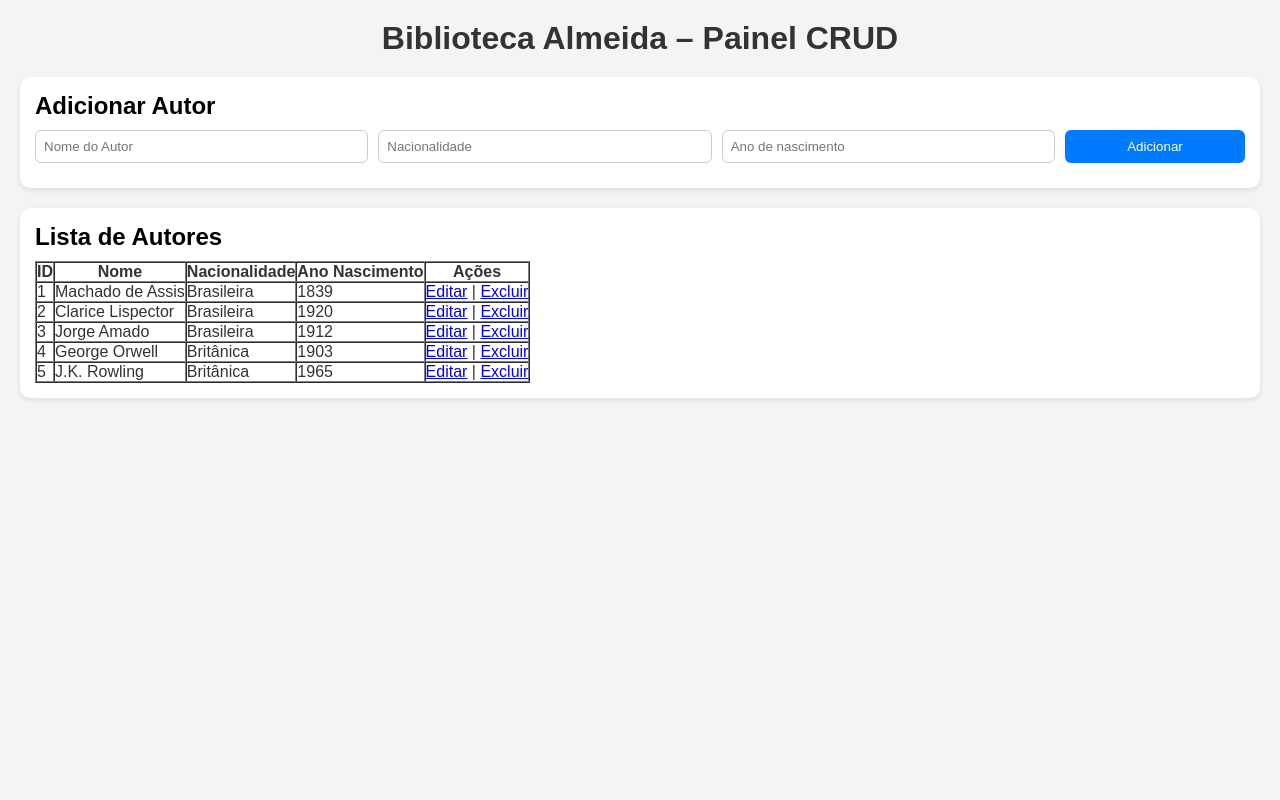
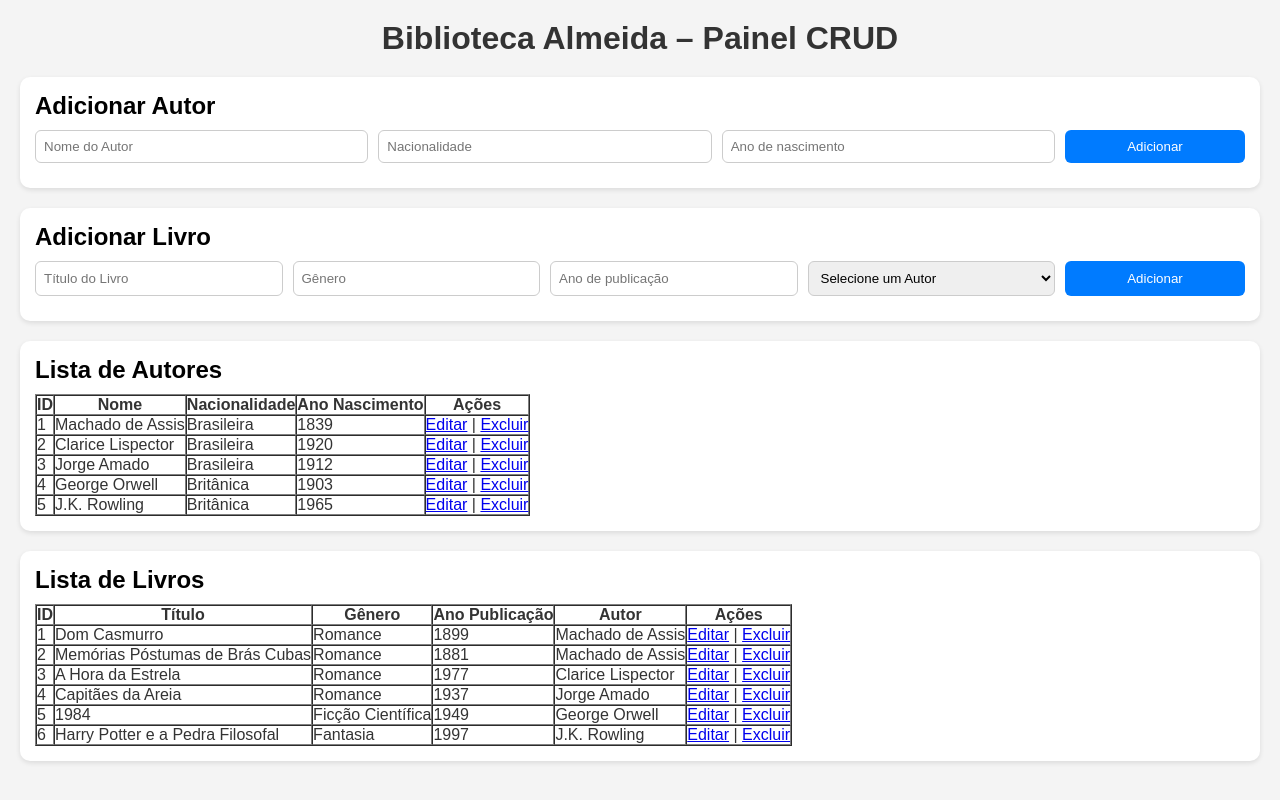
Before and after one commit to Rafael-Almeida23/biblioteca_crud, a PHP site: page /update.php in a window 1280 px wide. Run offline with PHP 8.4, Linux system fonts and the light colour scheme; data comes from the database, SQL or seed files in the repository.

Commit message:
add - livros

```diff
--- a/Biblioteca/index.php
+++ b/Biblioteca/index.php
@@ -35,9 +35,46 @@
     exit;
 }
 
+// ==== Inserir livro (CREATE) ====
+if (isset($_POST['add_livro'])) {
+    $titulo = $_POST['titulo'];
+    $genero = $_POST['genero'];
+    $ano = $_POST['ano_publicacao'];
+    $id_autor = $_POST['id_autor'];
+
+    // Validação do ano de publicação
+    if ($ano <= 1500 || $ano > date("Y")) {
+        die("Ano de publicação inválido!");
+    }
+
+    $sql = "INSERT INTO livros (titulo, genero, ano_publicacao, id_autor) VALUES (?, ?, ?, ?)";
+    $stmt = $pdo->prepare($sql);
+    $stmt->execute([$titulo, $genero, $ano, $id_autor]);
+    header("Location: index.php"); // recarrega página
+    exit;
+}
+
+// ==== Deletar livro (DELETE) ====
+if (isset($_GET['delete_livro'])) {
+    $id = $_GET['delete_livro'];
+    $sql = "DELETE FROM livros WHERE id_livro = ?";
+    $stmt = $pdo->prepare($sql);
+    $stmt->execute([$id]);
+    header("Location: index.php");
+    exit;
+}
+
 // ==== Buscar autores (READ) ====
 $stmt = $pdo->query("SELECT * FROM autores");
 $autores = $stmt->fetchAll(PDO::FETCH_ASSOC);
+
+// ==== Buscar livros (READ) ====
+$stmt = $pdo->query("SELECT l.*, a.nome AS autor FROM livros l JOIN autores a ON l.id_autor = a.id_autor");
+$livros = $stmt->fetchAll(PDO::FETCH_ASSOC);
+
+// ==== Buscar todos os autores para o select do formulário de livros ====
+$stmt = $pdo->query("SELECT id_autor, nome FROM autores");
+$autores_select = $stmt->fetchAll(PDO::FETCH_ASSOC);
 ?>
 <!DOCTYPE html>
 <html lang="pt-br">
@@ -61,6 +98,24 @@
     </section>
 
     <!-- LISTA DE AUTORES -->
+    <!-- FORMULÁRIO PARA CADASTRAR LIVRO -->
+    <section>
+        <h2>Adicionar Livro</h2>
+        <form method="POST">
+            <input type="text" name="titulo" placeholder="Título do Livro" required>
+            <input type="text" name="genero" placeholder="Gênero">
+            <input type="number" name="ano_publicacao" placeholder="Ano de publicação" required>
+            <select name="id_autor" required>
+                <option value="">Selecione um Autor</option>
+                <?php foreach ($autores_select as $autor): ?>
+                    <option value="<?= $autor['id_autor'] ?>"><?= $autor['nome'] ?></option>
+                <?php endforeach; ?>
+            </select>
+            <button type="submit" name="add_livro">Adicionar</button>
+        </form>
+    </section>
+
+    <!-- LISTA DE AUTORES -->
     <section>
         <h2>Lista de Autores</h2>
         <table border="1" cellpadding="8" cellspacing="0">
@@ -78,8 +133,36 @@
                     <td><?= $autor['nacionalidade'] ?></td>
                     <td><?= $autor['ano_nascimento'] ?></td>
                     <td>
-                        <a href="update.php?id=<?= $autor['id_autor'] ?>">Editar</a> |
+                        <a href="update.php?id=<?= $autor['id_autor'] ?>&tipo=autor">Editar</a> |
                         <a href="?delete_autor=<?= $autor['id_autor'] ?>" onclick="return confirm('Tem certeza?')">Excluir</a>
+                    </td>
+                </tr>
+            <?php endforeach; ?>
+        </table>
+    </section>
+
+    <!-- LISTA DE LIVROS -->
+    <section>
+        <h2>Lista de Livros</h2>
+        <table border="1" cellpadding="8" cellspacing="0">
+            <tr>
+                <th>ID</th>
+                <th>Título</th>
+                <th>Gênero</th>
+                <th>Ano Publicação</th>
+                <th>Autor</th>
+                <th>Ações</th>
+            </tr>
+            <?php foreach ($livros as $livro): ?>
+                <tr>
+                    <td><?= $livro['id_livro'] ?></td>
+                    <td><?= $livro['titulo'] ?></td>
+                    <td><?= $livro['genero'] ?></td>
+                    <td><?= $livro['ano_publicacao'] ?></td>
+                    <td><?= $livro['autor'] ?></td>
+                    <td>
+                        <a href="update.php?id=<?= $livro['id_livro'] ?>&tipo=livro">Editar</a> |
+                        <a href="?delete_livro=<?= $livro['id_livro'] ?>" onclick="return confirm('Tem certeza?')">Excluir</a>
                     </td>
                 </tr>
             <?php endforeach; ?>
--- a/Biblioteca/update.php
+++ b/Biblioteca/update.php
@@ -1,8 +1,12 @@
 <?php
 require 'index.php';
 
-// Handle GET request to display edit form for author
+// Handle GET request to display edit form for author or book
 if ($_SERVER['REQUEST_METHOD'] == 'GET' && isset($_GET['id'])) {
+    // Verificar o tipo de item a ser editado
+    $tipo = $_GET['tipo'] ?? 'autor';
+
+    if ($tipo == "autor") {
         $id_autor = $_GET['id'];
 
         // Fetch author data
@@ -45,6 +49,64 @@
 </html>
 
 <?php
+    } elseif ($tipo == "livro") {
+        $id_livro = $_GET['id'];
+
+        // Fetch book data
+        $stmt = $pdo->prepare("SELECT * FROM livros WHERE id_livro = ?");
+        $stmt->execute([$id_livro]);
+        $livro = $stmt->fetch(PDO::FETCH_ASSOC);
+
+        if (!$livro) {
+            die("Livro não encontrado!");
+        }
+
+        // Fetch all authors for the select dropdown
+        $stmt = $pdo->query("SELECT id_autor, nome FROM autores");
+        $autores = $stmt->fetchAll(PDO::FETCH_ASSOC);
+?>
+
+<!DOCTYPE html>
+<html lang="pt-br">
+<head>
+    <meta charset="UTF-8">
+    <title>Editar Livro</title>
+    <link rel="stylesheet" href="style.css">
+</head>
+<body>
+    <h1>Editar Livro</h1>
+
+    <form method="POST">
+        <input type="hidden" name="tipo" value="livro">
+        <input type="hidden" name="id_livro" value="<?= htmlspecialchars($livro['id_livro']) ?>">
+
+        <label for="titulo">Título:</label>
+        <input type="text" id="titulo" name="titulo" value="<?= htmlspecialchars($livro['titulo']) ?>" required><br><br>
+
+        <label for="genero">Gênero:</label>
+        <input type="text" id="genero" name="genero" value="<?= htmlspecialchars($livro['genero']) ?>"><br><br>
+
+        <label for="ano_publicacao">Ano de Publicação:</label>
+        <input type="number" id="ano_publicacao" name="ano_publicacao" value="<?= htmlspecialchars($livro['ano_publicacao']) ?>" required><br><br>
+
+        <label for="id_autor">Autor:</label>
+        <select id="id_autor" name="id_autor" required>
+            <option value="">Selecione um Autor</option>
+            <?php foreach ($autores as $autor): ?>
+                <option value="<?= $autor['id_autor'] ?>" <?= $autor['id_autor'] == $livro['id_autor'] ? 'selected' : '' ?>>
+                    <?= htmlspecialchars($autor['nome']) ?>
+                </option>
+            <?php endforeach; ?>
+        </select><br><br>
+
+        <button type="submit">Atualizar</button>
+        <a href="index.php">Cancelar</a>
+    </form>
+</body>
+</html>
+
+<?php
+    }
     exit;
 }
 
@@ -68,6 +130,8 @@
         $stmt = $pdo->prepare("UPDATE livros SET titulo=?, genero=?, ano_publicacao=?, id_autor=? WHERE id_livro=?");
         $stmt->execute([$_POST['titulo'], $_POST['genero'], $ano, $_POST['id_autor'], $_POST['id_livro']]);
         echo "Livro atualizado!";
+        header("Location: index.php");
+        exit;
     }
 
     if ($tipo == "emprestimo") {
```
Lines whose indentation alone changed are shown as unchanged.
